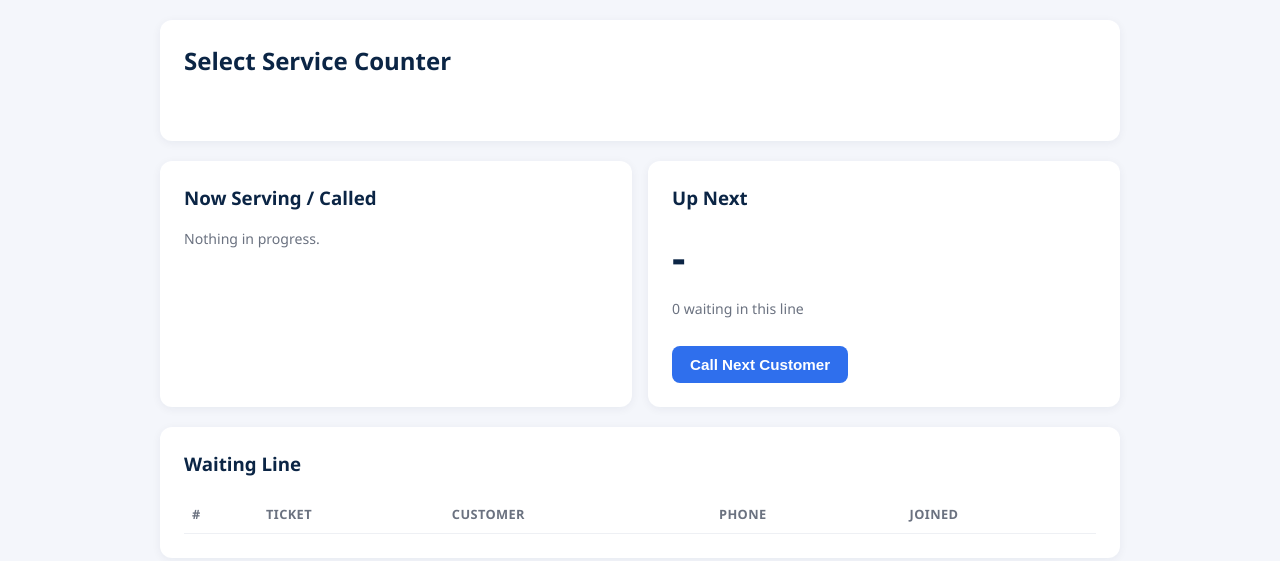
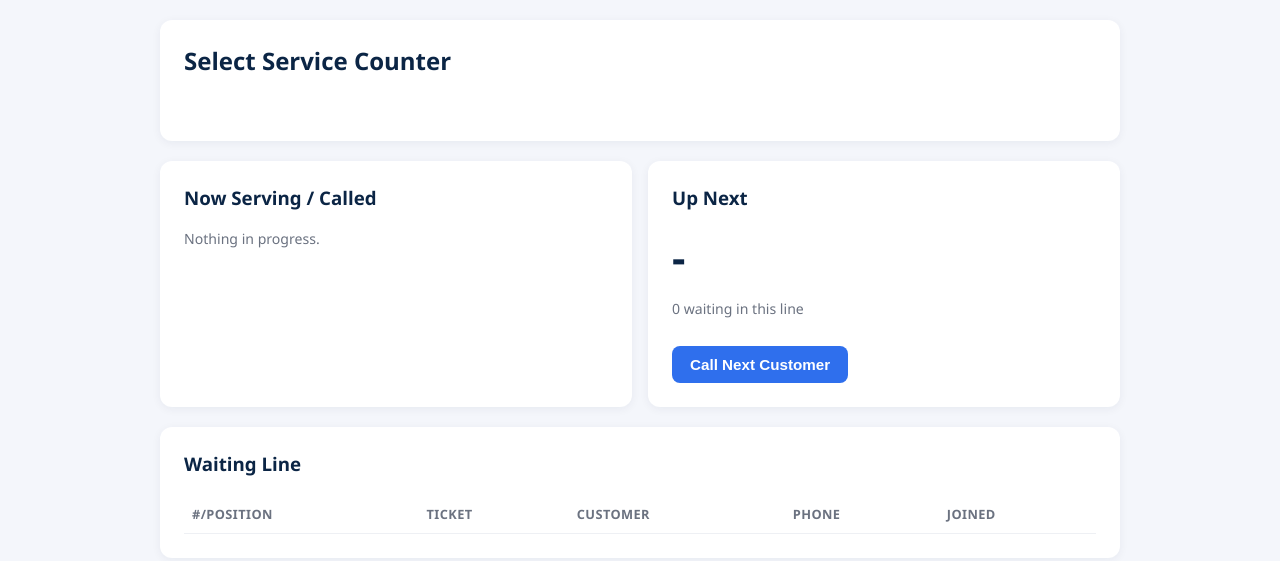
Before and after one commit to nforfavour/SmartBank-Queue-Management-System, a plain HTML site: page frontend/staff.html in a window 1280 px wide. Shown: the part 63-624 px from the top of the page. Drawn offline with Linux system fonts and the light colour scheme.

Commit message:
Staff Dashboard Update

```diff
--- a/frontend/staff.html
+++ b/frontend/staff.html
@@ -38,7 +38,7 @@
             <table>
                 <thead>
                     <tr>
-                        <th>#</th>
+                        <th>#/Position</th>
                         <th>Ticket</th>
                         <th>Customer</th>
                         <th>Phone</th>
```
